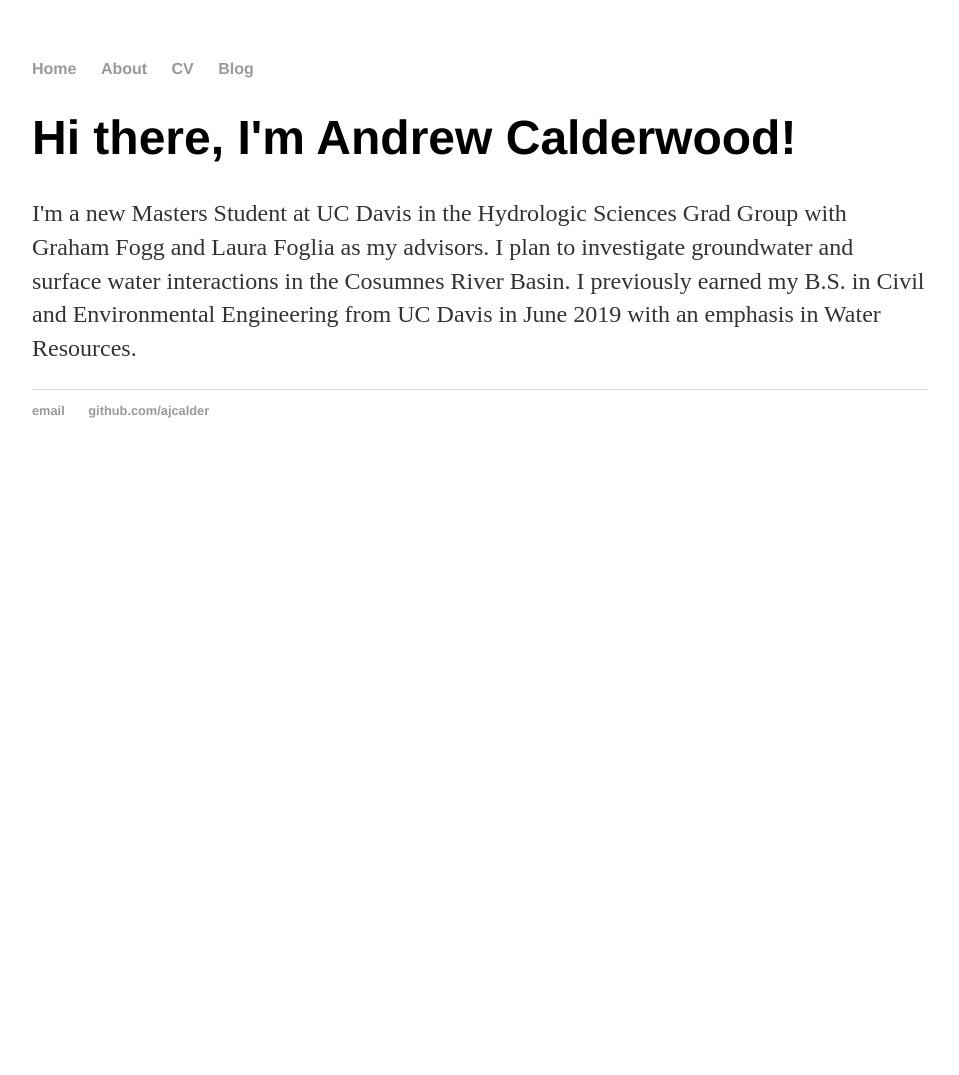
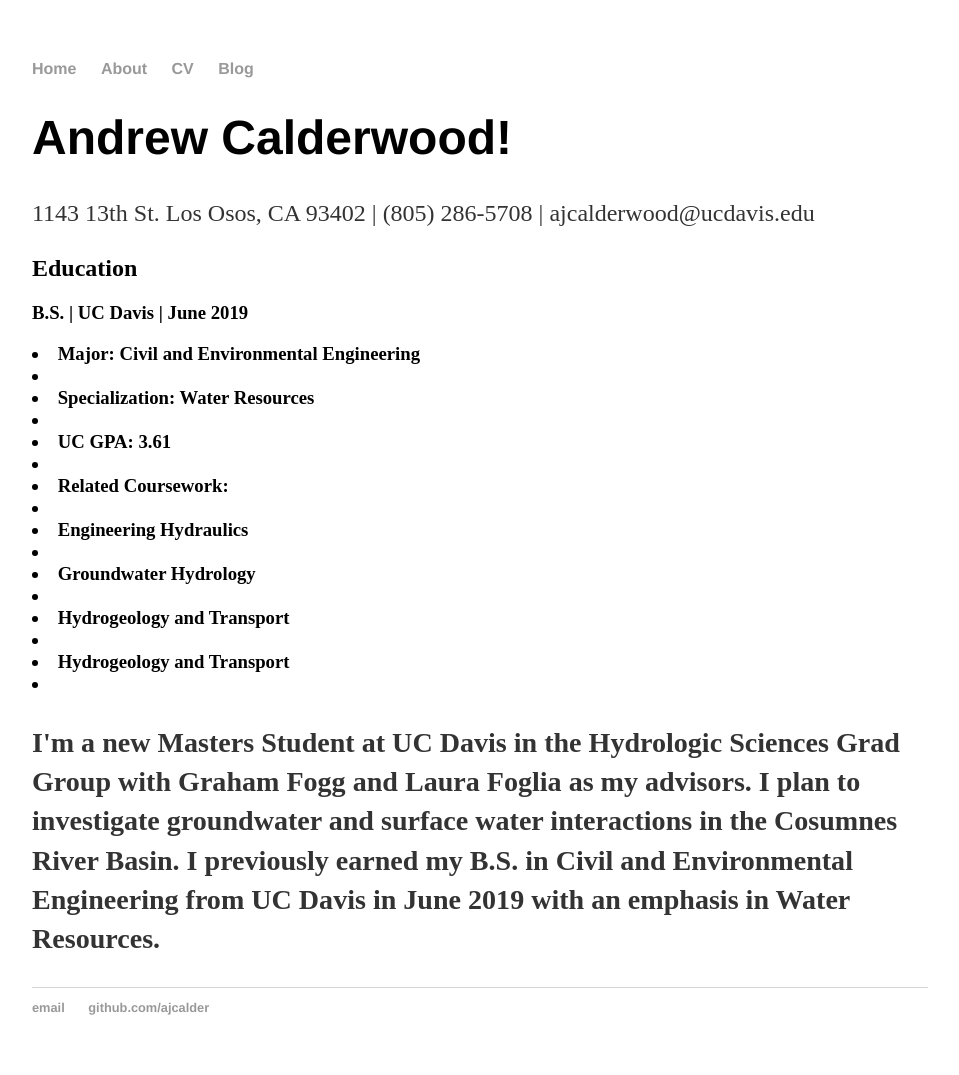
Before and after one commit to ajcalder/ajcalder.github.io, a Jekyll site: the page built from cv/index.html, in a window 1280 px wide. Shown: the whole page, without its empty margins (160-1119 px from the left). Built offline with Jekyll 4.4.1, drawn with Linux system fonts in a browser that asks for light colours; before the commit the page ends 900 px from its top, so only the background shows below that.

Commit message:
Update index.html

```diff
--- a/cv/index.html
+++ b/cv/index.html
@@ -3,7 +3,17 @@
 title: CV
 ---
 <div class="blurb">
-	<h1>Hi there, I'm Andrew Calderwood!</h1>
+	<h1>Andrew Calderwood!</h1>
+	<p> 1143 13th St. Los Osos, CA 93402 | (805) 286-5708 | ajcalderwood@ucdavis.edu <p>
+	<h2> Education <h2>
+		<h3> B.S. | UC Davis | June 2019 <h3>
+			<li> Major: Civil and Environmental Engineering <li>
+			<li> Specialization: Water Resources<li>
+			<li> UC GPA: 3.61<li>
+			<li> Related Coursework: <li>
+				<li> Engineering Hydraulics <li> <li> Groundwater Hydrology <li>
+				<li> Hydrogeology and Transport <li> <li> Hydrogeology and Transport <li>
+
 	<p>I'm a new Masters Student at UC Davis in the Hydrologic Sciences Grad Group with Graham Fogg and Laura Foglia as my advisors.
         I plan to investigate groundwater and surface water interactions in the Cosumnes River Basin. I previously earned my B.S. in
         Civil and Environmental Engineering from UC Davis in June 2019 with an emphasis in Water Resources. <p>
```
